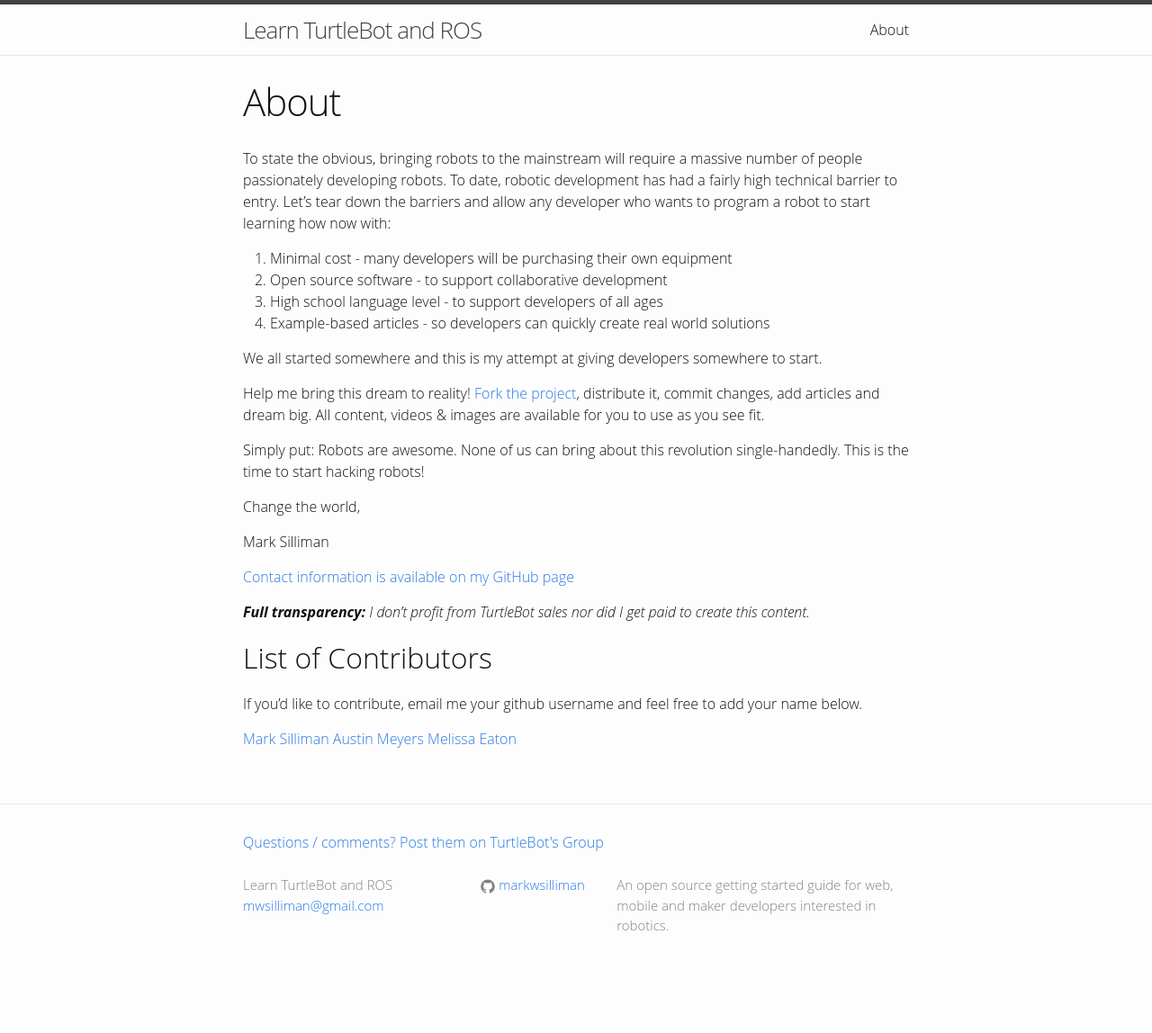
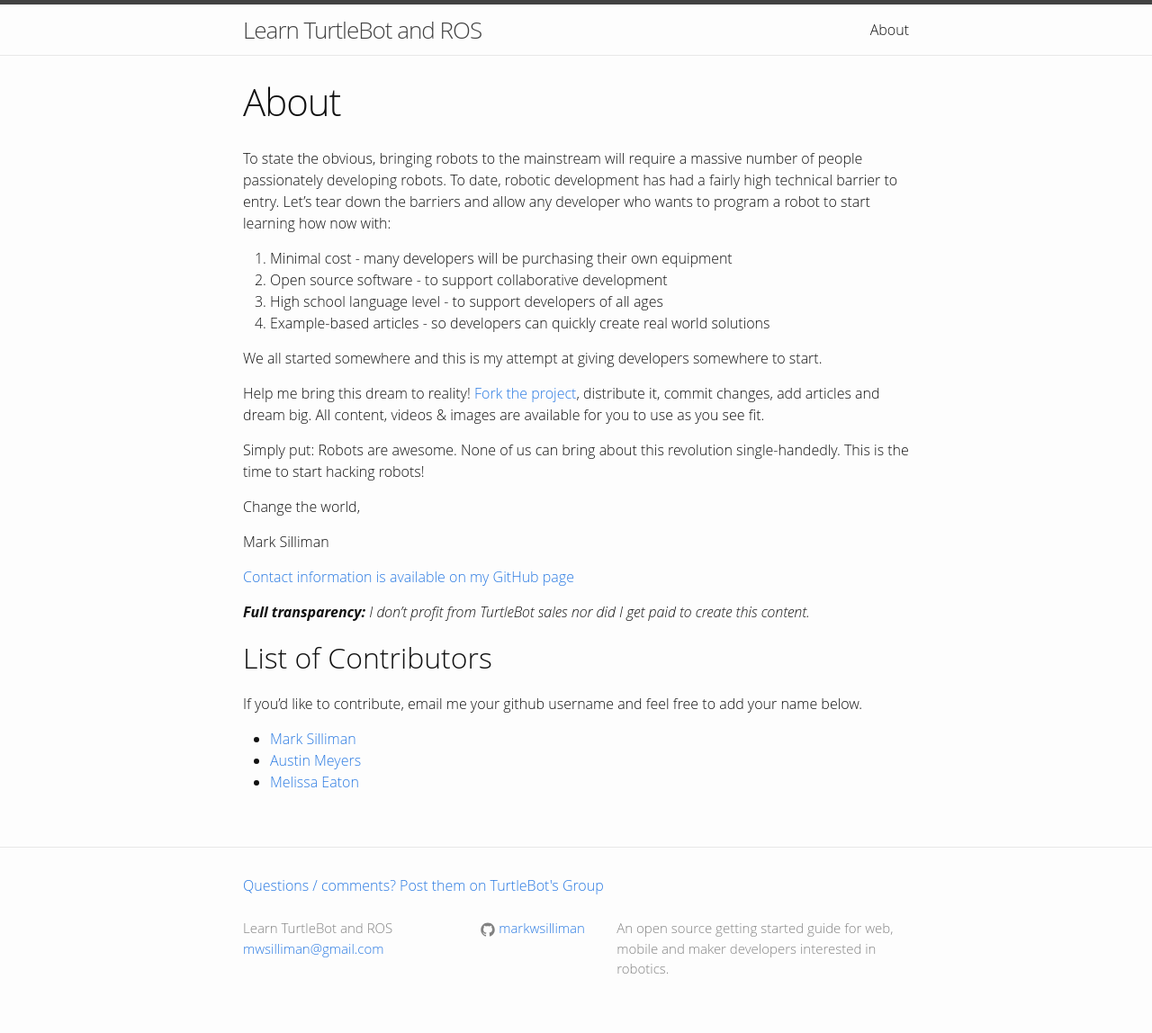
Before and after one commit to turtlebot/learn.turtlebot.com, a Jekyll site: the page built from about.md, in a window 1280 px wide. Shown: the whole page at 90% size. Built offline with Jekyll 4.4.1, drawn with Linux system fonts in a browser that asks for light colours; nearby versions of some CDN libraries; before the commit the page ends 1100 px from its top, so only the background shows below that.

```diff
--- a/about.md
+++ b/about.md
@@ -29,6 +29,6 @@ Mark Silliman
 
 If you’d like to contribute, email me your github username and feel free to add your name below.
 
-[Mark Silliman](https://github.com/markwsilliman)
-[Austin Meyers](https://github.com/ak5a)
-[Melissa Eaton](https://github.com/MustangSally12)
+* [Mark Silliman](https://github.com/markwsilliman)
+* [Austin Meyers](https://github.com/ak5a)
+* [Melissa Eaton](https://github.com/MustangSally12)
```
